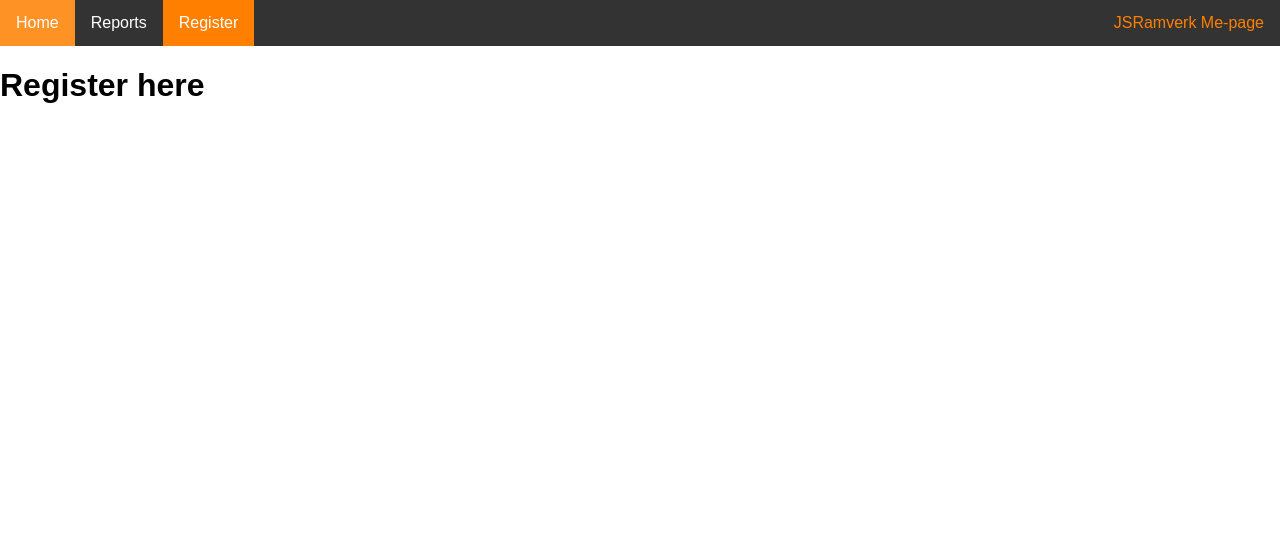
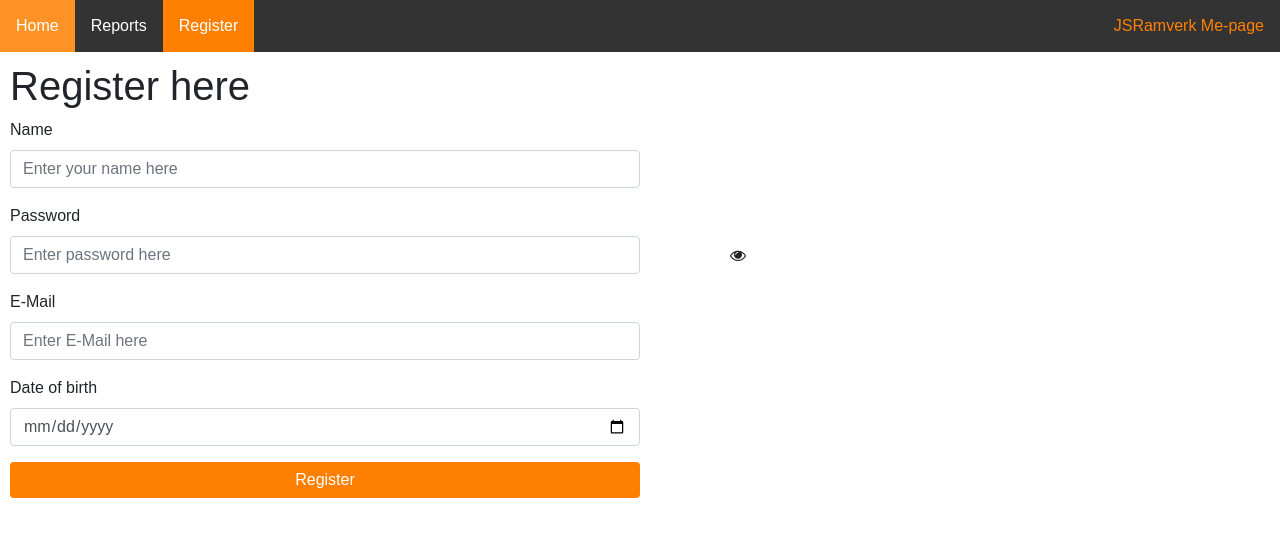
Before and after one commit to markusholmberg/jsramverk, a React (Create React App) app: page /register in a window 1280 px wide. Shown: the top 536 px of the page. Built offline with nearby package versions, Linux system fonts and the light colour scheme.

Commit message:
Added form to register

```diff
--- a/package.json
+++ b/package.json
@@ -3,10 +3,14 @@
   "version": "0.1.0",
   "private": true,
   "dependencies": {
+    "bootstrap": "^4.3.1",
+    "prop-types": "^15.7.2",
     "react": "^16.9.0",
     "react-dom": "^16.9.0",
     "react-router-dom": "^5.0.1",
-    "react-scripts": "3.1.1"
+    "react-scripts": "3.1.1",
+    "reactstrap": "^8.0.1",
+    "styled-components": "^4.3.2"
   },
   "scripts": {
     "start": "react-scripts start",
--- a/public/index.html
+++ b/public/index.html
@@ -3,6 +3,7 @@
   <head>
     <meta charset="utf-8" />
     <link rel="shortcut icon" href="%PUBLIC_URL%/favicon.ico" />
+    <link rel="stylesheet" href="https://cdnjs.cloudflare.com/ajax/libs/font-awesome/4.7.0/css/font-awesome.min.css">
     <meta name="viewport" content="width=device-width, initial-scale=1" />
     <meta name="theme-color" content="#000000" />
     <meta
--- a/src/Components/Register.jsx
+++ b/src/Components/Register.jsx
@@ -2,10 +2,38 @@ import React, { Component } from "react";
 import '../style/App.css';
 
 export default class Register extends Component {
+    onClick = () => {
+        if (document.getElementById("pass").type === "password") {
+            document.getElementById("pass").type = "text";
+        } else {
+            document.getElementById("pass").type = "password";
+        }
+    }
     render() {
         return (
-            <div>
+            <div className="register">
                 <h1>Register here</h1>
+                <form>
+                    <div className="form-group">
+                        <label>Name</label>
+
+                        <input type="text" name="name" className="form-control" placeholder="Enter your name here"/>
+                    </div>
+                    <div className="form-group">
+                        <label>Password</label>
+                        <input id="pass" type="password" name="password" className="form-control" placeholder="Enter password here"/>
+                        <i className="fa fa-eye icon" onClick={this.onClick}></i>
+                    </div>
+                    <div className="form-group">
+                        <label>E-Mail</label>
+                        <input type="email" name="email" className="form-control" placeholder="Enter E-Mail here"/>
+                    </div>
+                    <div className="form-group">
+                        <label>Date of birth</label>
+                        <input type="date" name="date" className="form-control" />
+                    </div>
+                    <input type="submit" value="Register" name="submit" className="btn btn-primary"/>
+                </form>
             </div>
         )
     }
--- a/src/index.js
+++ b/src/index.js
@@ -1,3 +1,4 @@
+import "bootstrap/dist/css/bootstrap.min.css";
 import React from 'react';
 import ReactDOM from 'react-dom';
 // import { Route, NavLink, BrowserRouter as Router } from 'react-router-dom'
--- a/src/style/App.css
+++ b/src/style/App.css
@@ -67,7 +67,7 @@ a:visited {
     width: 60%;
 }
 
-.first, .reports {
+.first, .reports, .register {
     margin: 0;
     width: 100%;
     padding: 10px;
@@ -112,3 +112,31 @@ a:visited {
     box-shadow: 0 5px #666;
     transform: translateY(4px);
 }
+
+.btn-primary {
+    background-color: #ff8000;
+    border: none;
+    width: 100%;
+}
+
+.btn-primary:hover {
+    background-color: #ff9224;
+}
+
+.icon {
+    float: left;
+    margin-left: 45em;
+    margin-top: -1.7em;
+    z-index: 2;
+    cursor: pointer;
+}
+
+@media (min-width: 768px) {
+    .form-control {
+        width: 50%;
+    }
+
+    .btn-primary {
+        width: 50%;
+    }
+}
```
Also changed, not shown: 1 other file (tests, documents, lock files or other folders).
